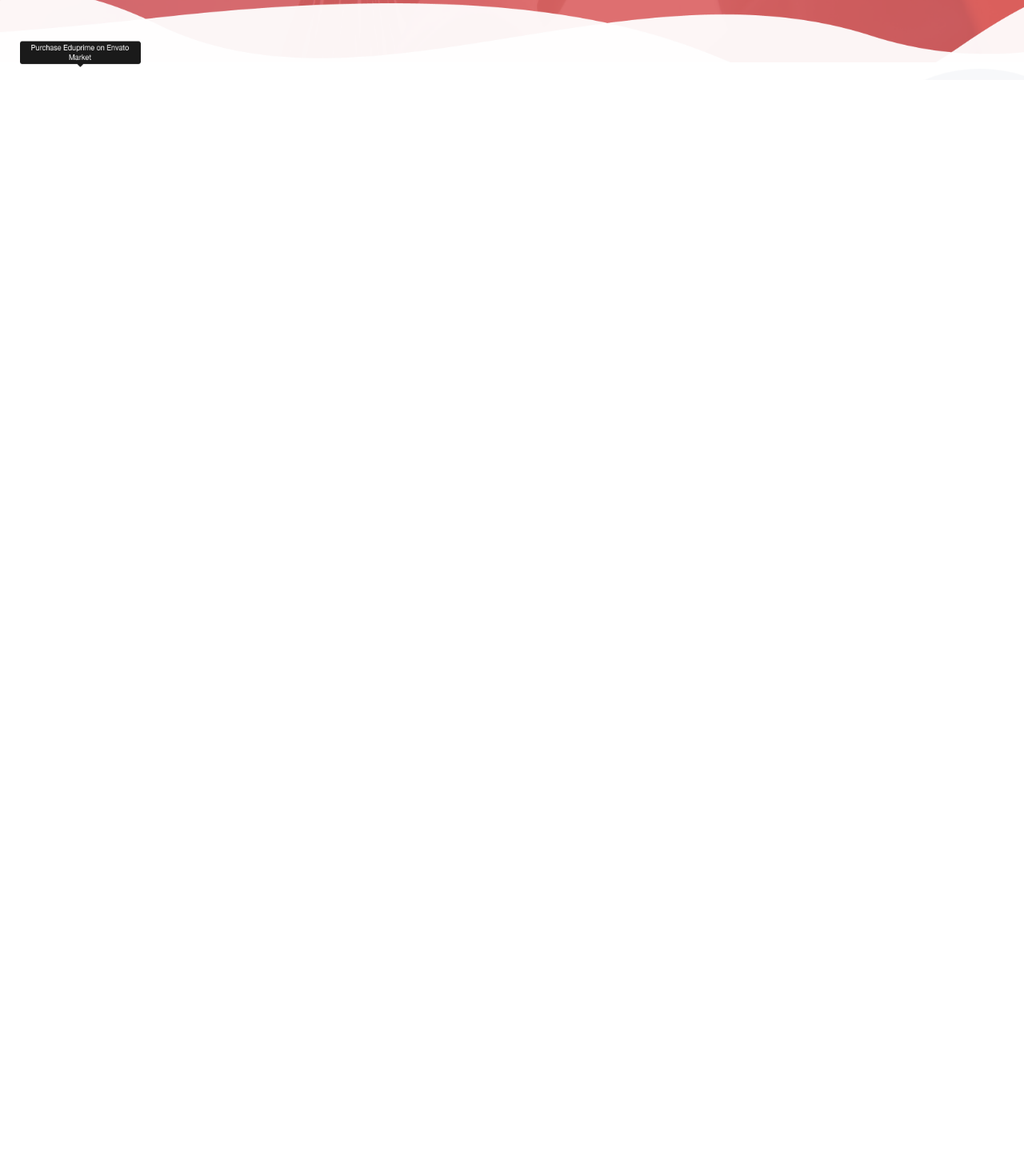
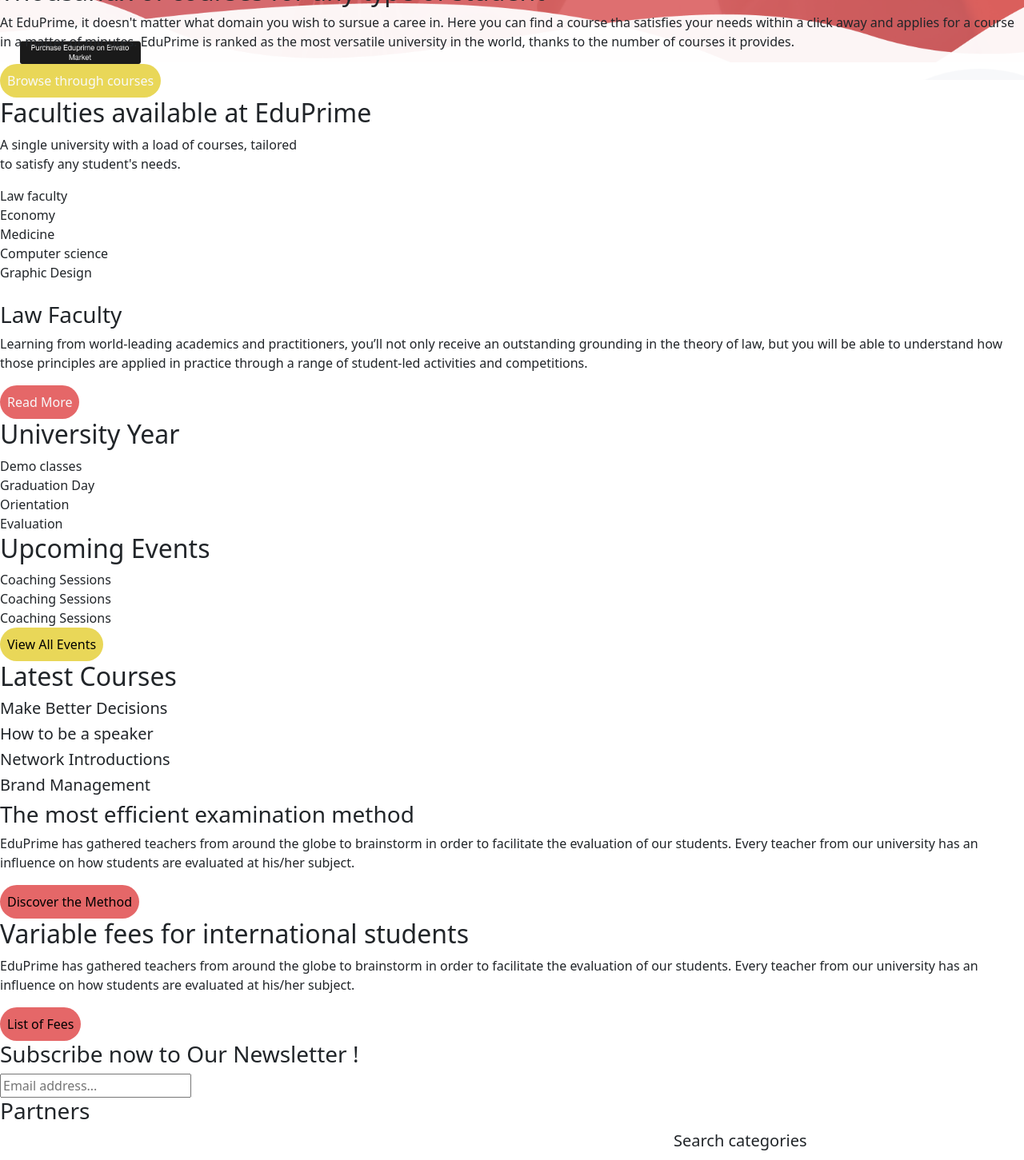
Before and after one commit to FraAccaBi/proj-html-vuejs, a Vue app: page / in a window 1280 px wide. Shown: the part 540-1991 px from the top of the page at 80% size. Before the commit the page ends 800 px from the top, so only its background shows below. Built offline with nearby package versions, Linux system fonts and the light colour scheme.

Commit message:
add main structure + text and footer structure commit

```diff
--- a/src/assets/scss/style.scss
+++ b/src/assets/scss/style.scss
@@ -2,10 +2,32 @@
 button{
     border-radius: 2rem;
     border: 1px solid transparent;
+    padding: 0.5rem;
 }
 .btn-white{
     background-color: $bg-light;
+    &:hover{
+        background-color: $btn-yellow;
+    }
 }
 .btn-yellow{
     background-color: $btn-yellow;
+    &:hover{
+        background-color: $bg-pink;
+    }
 }
+.btn-pink{
+    background-color: $bg-pink;
+    &:hover{
+        background-color: $btn-yellow;
+    }
+}
+.tx-light{
+    color: $text-light;
+}
+.tx-pink{
+    color: $text-pink;
+}
+.tx-yellow{
+    color: $text-yellow;
+}
--- a/src/components/SiteFooter.vue
+++ b/src/components/SiteFooter.vue
@@ -1,5 +1,31 @@
 <template>
   <div>
+    <div class="container">
+      <div class="row row-cols-3">
+        <div class="col">
+
+        </div>
+        <div class="col">
+
+        </div>
+        <div class="col">
+          <div class="search">
+
+          </div>
+          <div class="categories">
+            <h5>
+              Search categories
+            </h5>
+            <div class="btn-border">
+
+            </div>
+            <span>
+              ModelTheme. All rights reserved
+            </span>
+          </div>
+        </div>
+      </div>
+    </div>
 
   </div>
 </template>
--- a/src/components/SiteMain.vue
+++ b/src/components/SiteMain.vue
@@ -1,6 +1,136 @@
 <template>
   <div>
+    <section class="courses">
+      <h2>Thousandx of courses for any type of student</h2>
+      <p>
+        At EduPrime, it doesn't matter what domain you wish to sursue a caree in. Here you can find a course tha satisfies your needs within a click away and applies for a course in a matter of minutes. EduPrime is ranked as the most versatile university in the world, thanks to the number of courses it provides.
+      </p>
+      <button class="btn-yellow text-light">
+        Browse through courses
+      </button>
+    </section>
+    <section class="faculties">
+      <div class="text">
+        <h2>
+        Faculties available at EduPrime
+      </h2>
+      <p>
+        A single university with a load of courses, tailored <br>
+        to satisfy any student's needs.
+      </p>
+      </div>
+      <div class="slider">
+        <div class="box">
+          Law faculty
+        </div>
+        <div class="box">
+          Economy
+        </div>
+        <div class="box">
+          Medicine
+        </div>
+        <div class="box">
+          Computer science
+        </div>
+        <div class="box">
+          Graphic Design
+        </div>
+      </div>
+      <div class="law-example">
+        <img src="" alt="">
+        <div class="text">
+          <h3>
+            Law Faculty
+          </h3>
+          <p>
+            Learning from world-leading academics and practitioners, you’ll not only receive an outstanding grounding in the theory of law, but you will be able to understand how those principles are applied in practice through a range of student-led activities and competitions.
+          </p>
+          <button class="btn-pink text-light">
+            Read More
+          </button>
+        </div>
+      </div>
+      <div class="wave"></div>
+    </section>
+    <section class="uni-years">
+        <h2>
+          University Year
+        </h2>
+        <div class="col">Demo classes</div>
+        <div class="col">Graduation Day</div>
+        <div class="col">Orientation</div>
+        <div class="col">Evaluation</div>
+    </section>
+    <section class="upcoming">
+      <h2>
+        Upcoming Events
+      </h2>
+      <div class="box">Coaching Sessions</div>
+      <div class="box">Coaching Sessions</div>
+      <div class="box">Coaching Sessions</div>
+      <button class="btn-yellow">
+        View All Events
+      </button>
+    </section>
+    <section class="latest">
+      <h2>
+        Latest Courses
+      </h2>
+      <div class="courses">
+        <div class="course-box">
+        <h5>
+          Make Better Decisions
+        </h5>
 
+        </div>
+        <div class="course-box">
+          <h5>
+            How to be a speaker
+          </h5>
+        </div>
+        <div class="course-box">
+          <h5>
+            Network Introductions
+          </h5>
+        </div>
+        <div class="course-box">
+          <h5>
+            Brand Management
+          </h5>
+        </div>
+      </div>
+      <h3>
+        The most efficient examination method
+      </h3>
+      <p>
+        EduPrime has gathered teachers from around the globe to brainstorm in order to facilitate the evaluation of our students. Every teacher from our university has an influence on how students are evaluated at his/her subject.
+      </p>
+      <button class="btn-pink">
+        Discover the Method
+      </button>
+    </section>
+    <section class="fees">
+      <h2>
+        Variable fees for international students
+      </h2>
+      <p>
+        EduPrime has gathered teachers from around the globe to brainstorm in order to facilitate the evaluation of our students. Every teacher from our university has an influence on how students are evaluated at his/her subject.
+      </p>
+      <button class="btn-pink">
+        List of Fees
+      </button>
+    </section>
+    <section class="subscription">
+      <h3>
+        Subscribe now to Our Newsletter !
+      </h3>
+      <input type="text" placeholder="Email address...">
+    </section>
+    <section class="partners">
+      <h3>
+        Partners
+      </h3>
+    </section>
   </div>
 </template>
 
@@ -15,5 +145,6 @@
 
 <!-- Add "scoped" attribute to limit CSS to this component only -->
 <style scoped lang="scss">
-
+@import "~@/assets/scss/variables.scss";
+@import "~@/assets/scss/style.scss";
 </style>
```
